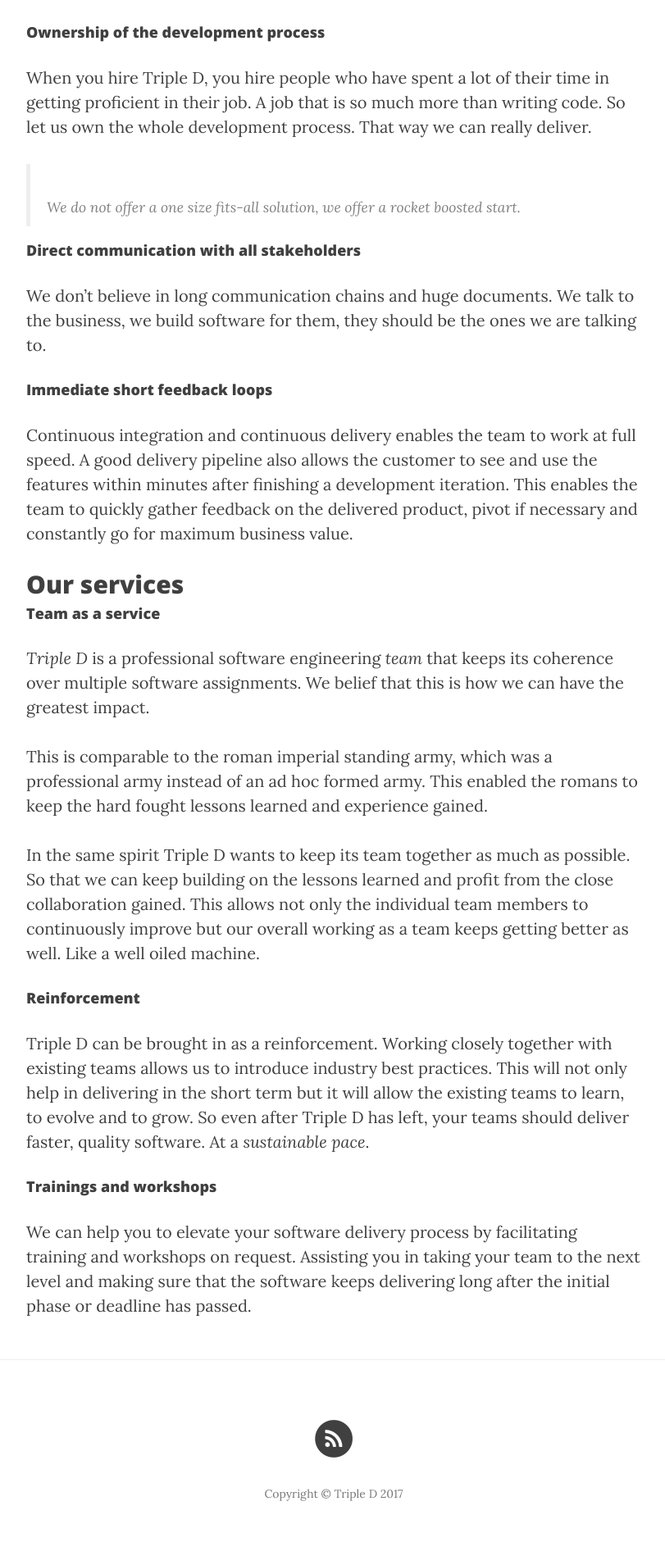
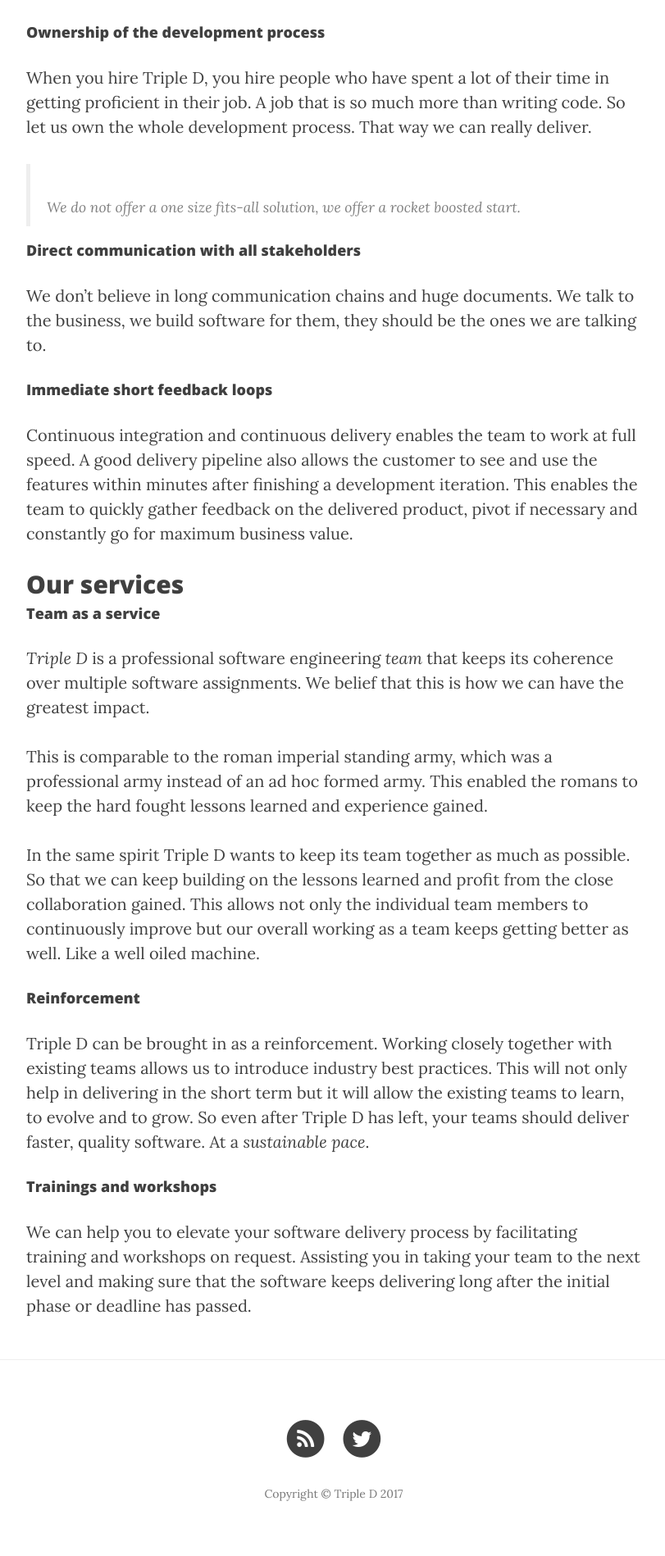
Before and after one commit to tripledio/tripledio.github.io, a Jekyll site: the page built from index.md, in a window 1280 px wide. Shown: the part 2738-4636 px from the top of the page at 82% size, without its empty margins (233-1044 px from the left). Built offline with Jekyll 4.4.1, drawn with Linux system fonts in a browser that asks for light colours; nearby versions of some CDN libraries; our own code applies the rules of GitHub Pages for plain Markdown files.

Commit message:
twitter toegevoegd in footer

```diff
--- a/_config.yml
+++ b/_config.yml
@@ -8,6 +8,7 @@
 google_tracking_id: "UA-86097038-1"
 permalink: /:day/:month/:year/:title/
 url: //www.tripled.io
+twitter_username: tripled_io
 
 # Build settings
 markdown: kramdown
--- a/_includes/footer.html
+++ b/_includes/footer.html
@@ -12,16 +12,16 @@
                             </span>
                         </a>
                     </li>
-                    <!--{% if site.twitter_username %}-->
-                    <!--<li>-->
-                        <!--<a href="https://twitter.com/{{ site.twitter_username }}">-->
-                            <!--<span class="fa-stack fa-lg">-->
-                                <!--<i class="fa fa-circle fa-stack-2x"></i>-->
-                                <!--<i class="fa fa-twitter fa-stack-1x fa-inverse"></i>-->
-                            <!--</span>-->
-                        <!--</a>-->
-                    <!--</li>-->
-                    <!--{% endif %}-->
+                    {% if site.twitter_username %}
+                    <li>
+                        <a href="https://twitter.com/{{ site.twitter_username }}">
+                            <span class="fa-stack fa-lg">
+                                <i class="fa fa-circle fa-stack-2x"></i>
+                                <i class="fa fa-twitter fa-stack-1x fa-inverse"></i>
+                            </span>
+                        </a>
+                    </li>
+                    {% endif %}
                     <!--{% if site.facebook_username %}-->
                     <!--<li>-->
                         <!--<a href="https://www.facebook.com/{{ site.facebook_username }}">-->
```
